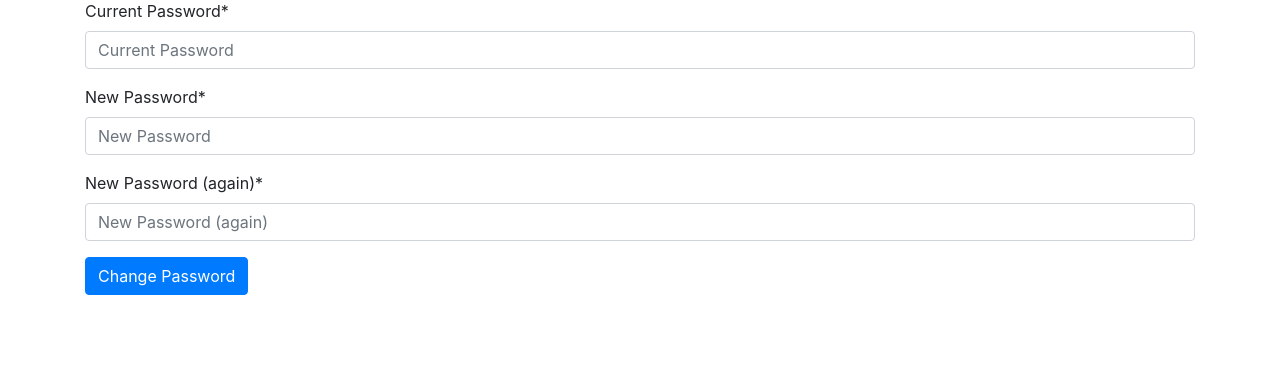
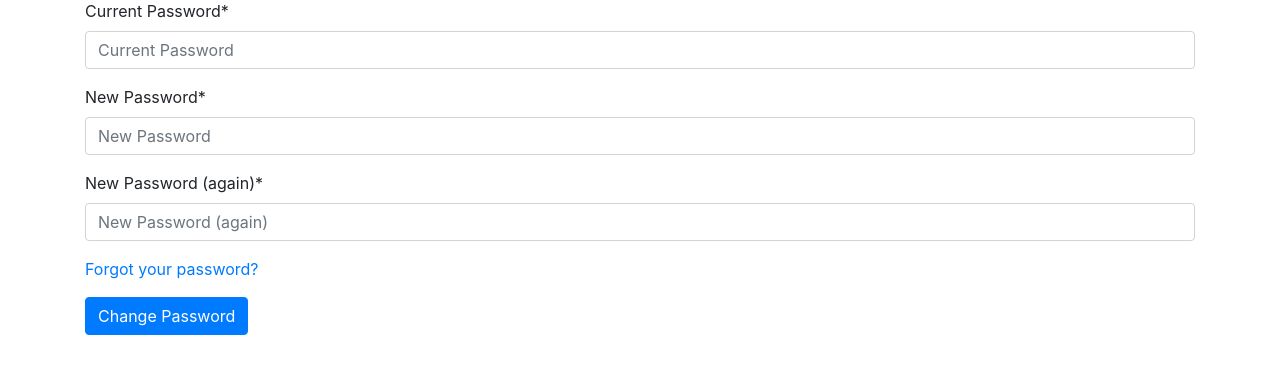
Before and after one commit to endlessm/eos-idp, a Django app: page /password/change/ in a window 1280 px wide. Shown: the part 116-490 px from the top of the page. Run offline with Django 3.2, Linux system fonts and the light colour scheme; the visitor is signed in with stand-in values (Sample User, id 1); some libraries are stand-ins or nearby versions.

Commit message:
Include link to password reset on password change page
You might have logged in from a social account but also have a password
you've forgotten.

```diff
--- a/main/templates/account/password_change.html
+++ b/main/templates/account/password_change.html
@@ -10,6 +10,11 @@
 <form method="post" action="{% url 'account_change_password' %}">
   {% csrf_token %}
   {{ form|crispy }}
+  <div class="form-group">
+    <a href="{% url 'account_reset_password' %}">
+      {% trans "Forgot your password?" %}
+    </a>
+  </div>
   <button class="btn btn-primary" type="submit" name="action">
     {% trans "Change Password" %}
   </button>
```
